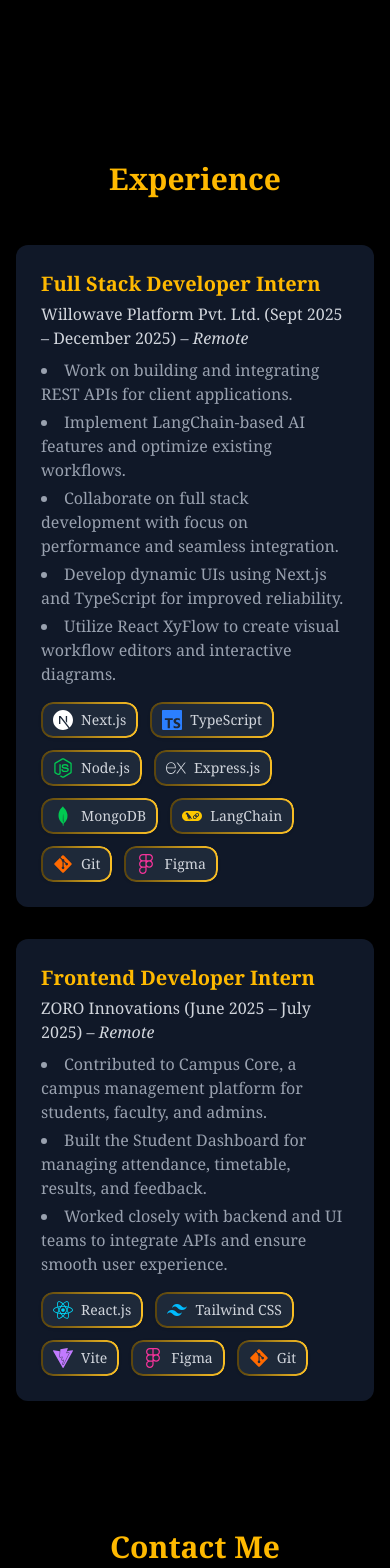
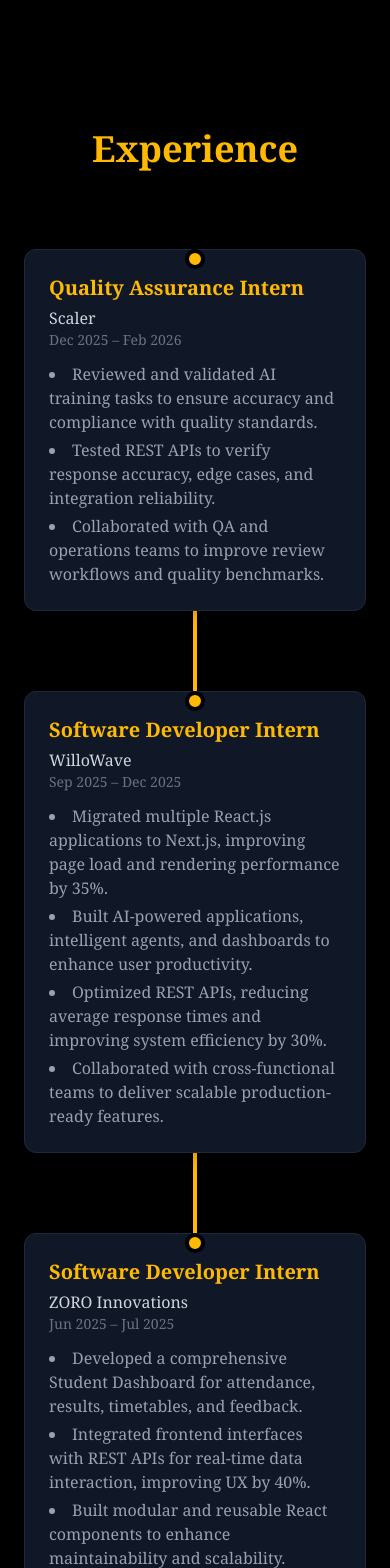
Before and after one commit to Avinash829/Portfolio, a React (Vite) app: page / in a window 390 px wide. Shown: the part 4080-5648 px from the top of the page. Built offline with nearby package versions, Linux system fonts and the light colour scheme.

Commit message:
experience and resume updated

```diff
--- a/package.json
+++ b/package.json
@@ -17,6 +17,7 @@
         "react": "^19.1.0",
         "react-dom": "^19.1.0",
         "react-icons": "^5.5.0",
+        "react-markdown": "^10.1.0",
         "react-simple-typewriter": "^5.0.1",
         "react-tsparticles": "^2.12.2",
         "tailwindcss": "^4.1.11",
--- a/src/components/Experience.jsx
+++ b/src/components/Experience.jsx
@@ -1,155 +1,102 @@
 import React from "react";
 import { motion } from "framer-motion";
-import { FaReact, FaNodeJs, FaGitAlt } from "react-icons/fa";
-import {
-    SiMongodb,
-    SiExpress,
-    SiTailwindcss,
-    SiVite,
-    SiFigma,
-    SiLangchain,
-    SiTypescript,
-    SiNextdotjs,
-} from "react-icons/si";
-import { TbTopologyStar3 } from "react-icons/tb"; // for React XyFlow (flow/network-like icon)
 
-// ✅ Experience Data
 const experiences = [
     {
-        role: "Full Stack Developer Intern",
-        company: "Willowave Platform Pvt. Ltd.",
-        duration: "Sept 2025 – December 2025",
-        type: "Remote",
-        description: [
-            "Work on building and integrating REST APIs for client applications.",
-            "Implement LangChain-based AI features and optimize existing workflows.",
-            "Collaborate on full stack development with focus on performance and seamless integration.",
-            "Develop dynamic UIs using Next.js and TypeScript for improved reliability.",
-            "Utilize React XyFlow to create visual workflow editors and interactive diagrams.",
-        ],
-        tools: [
-            { name: "Next.js", icon: <SiNextdotjs className="text-white" /> },
-            {
-                name: "TypeScript",
-                icon: <SiTypescript className="text-blue-500" />,
-            },
-            { name: "Node.js", icon: <FaNodeJs className="text-green-500" /> },
-            {
-                name: "Express.js",
-                icon: <SiExpress className="text-gray-300" />,
-            },
-            { name: "MongoDB", icon: <SiMongodb className="text-green-500" /> },
-            {
-                name: "LangChain",
-                icon: <SiLangchain className="text-yellow-400" />,
-            },
-            { name: "Git", icon: <FaGitAlt className="text-orange-500" /> },
-            { name: "Figma", icon: <SiFigma className="text-pink-500" /> },
+        role: "Quality Assurance Intern",
+        company: "Scaler",
+        duration: "Dec 2025 – Feb 2026",
+        points: [
+            "Reviewed and validated AI training tasks to ensure accuracy and compliance with quality standards.",
+            "Tested REST APIs to verify response accuracy, edge cases, and integration reliability.",
+            "Collaborated with QA and operations teams to improve review workflows and quality benchmarks.",
         ],
     },
     {
-        role: "Frontend Developer Intern",
+        role: "Software Developer Intern",
+        company: "WilloWave",
+        duration: "Sep 2025 – Dec 2025",
+        points: [
+            "Migrated multiple React.js applications to Next.js, improving page load and rendering performance by 35%.",
+            "Built AI-powered applications, intelligent agents, and dashboards to enhance user productivity.",
+            "Optimized REST APIs, reducing average response times and improving system efficiency by 30%.",
+            "Collaborated with cross-functional teams to deliver scalable production-ready features.",
+        ],
+    },
+    {
+        role: "Software Developer Intern",
         company: "ZORO Innovations",
-        duration: "June 2025 – July 2025",
-        type: "Remote",
-        description: [
-            "Contributed to Campus Core, a campus management platform for students, faculty, and admins.",
-            "Built the Student Dashboard for managing attendance, timetable, results, and feedback.",
-            "Worked closely with backend and UI teams to integrate APIs and ensure smooth user experience.",
-        ],
-        tools: [
-            { name: "React.js", icon: <FaReact className="text-cyan-400" /> },
-            {
-                name: "Tailwind CSS",
-                icon: <SiTailwindcss className="text-sky-400" />,
-            },
-            { name: "Vite", icon: <SiVite className="text-purple-400" /> },
-            { name: "Figma", icon: <SiFigma className="text-pink-500" /> },
-            { name: "Git", icon: <FaGitAlt className="text-orange-500" /> },
+        duration: "Jun 2025 – Jul 2025",
+        points: [
+            "Developed a comprehensive Student Dashboard for attendance, results, timetables, and feedback.",
+            "Integrated frontend interfaces with REST APIs for real-time data interaction, improving UX by 40%.",
+            "Built modular and reusable React components to enhance maintainability and scalability.",
         ],
     },
 ];
 
-const containerVariants = {
-    hidden: {},
-    show: {
-        transition: {
-            staggerChildren: 0.15,
-            delayChildren: 0.2,
-        },
-    },
-};
-
-const cardVariants = {
-    hidden: { opacity: 0, y: 40, scale: 0.95 },
-    show: {
-        opacity: 1,
-        y: 0,
-        scale: 1,
-        transition: { duration: 0.5, ease: "easeOut" },
-    },
-};
-
 const Experience = () => {
     return (
-        <section
-            id="experience"
-            className="py-16 px-4 sm:px-6 lg:px-20 bg-black text-white pt-28"
-        >
-            <div className="max-w-7xl mx-auto text-center">
-                <motion.h2
-                    initial={{ opacity: 0, y: 20 }}
+        <section className="bg-black text-white py-20 px-6">
+            <h2 className="text-4xl font-bold text-center text-amber-400 mb-20">
+                Experience
+            </h2>
+
+            <div className="relative max-w-5xl mx-auto">
+                {/* Vertical line */}
+                <div className="absolute left-1/2 top-0 w-1 h-full bg-gray-800 transform -translate-x-1/2">
+                    <motion.div
+                        className="w-full bg-amber-400 origin-top"
+                        style={{ height: "100%" }}
+                        initial={{ scaleY: 0 }}
+                        whileInView={{ scaleY: 1 }}
+                        transition={{ duration: 1.2, ease: "easeOut" }}
+                    />
+                </div>
+
+                {/* Timeline items */}
+                <div className="space-y-20">
+                    {experiences.map((exp, index) => {
+                        const isLeft = index % 2 === 0;
+
+                        return (
+                            <motion.div
+                                key={index}
+                                initial={{ opacity: 0, y: 80 }}
                                 whileInView={{ opacity: 1, y: 0 }}
                                 transition={{ duration: 0.6 }}
-                    viewport={{ once: true }}
-                    className="text-3xl sm:text-4xl font-bold mb-12 text-amber-400"
+                                viewport={{ once: true, margin: "-100px" }}
+                                className={`relative flex ${
+                                    isLeft ? "justify-start" : "justify-end"
+                                }`}
                             >
-                    Experience
-                </motion.h2>
+                                {/* Dot */}
+                                <div className="absolute left-1/2 transform -translate-x-1/2 w-5 h-5 bg-amber-400 rounded-full border-4 border-black z-10" />
 
-                <motion.div
-                    variants={containerVariants}
-                    initial="hidden"
-                    whileInView="show"
-                    viewport={{ once: true, amount: 0.2 }}
-                    className="grid grid-cols-1 md:grid-cols-2 gap-8"
-                >
-                    {experiences.map((exp, index) => (
-                        <motion.div
-                            key={index}
-                            variants={cardVariants}
-                            className="p-6 bg-gray-900 rounded-xl shadow-md hover:-translate-y-2 transition-all duration-300 border border-transparent hover:border-amber-400 text-left"
-                        >
-                            <h3 className="text-xl font-semibold text-amber-400 mb-1">
+                                {/* Card */}
+                                <div className="w-full md:w-[45%] bg-gray-900 p-6 rounded-xl shadow-lg border border-gray-800 hover:border-amber-400 transition">
+                                    <h3 className="text-xl font-semibold text-amber-400">
                                         {exp.role}
                                     </h3>
-                            <p className="text-gray-300 mb-2">
-                                {exp.company} ({exp.duration}) –{" "}
-                                <span className="italic">{exp.type}</span>
+
+                                    <p className="text-gray-300 mt-1">
+                                        {exp.company}
                                     </p>
-                            <ul className="list-disc list-inside text-gray-400 mb-4 space-y-1">
-                                {exp.description.map((point, i) => (
-                                    <li key={i}>{point}</li>
+
+                                    <p className="text-sm text-gray-500 mb-3">
+                                        {exp.duration}
+                                    </p>
+
+                                    <ul className="list-disc list-inside text-gray-400 space-y-1">
+                                        {exp.points.map((p, i) => (
+                                            <li key={i}>{p}</li>
                                         ))}
                                     </ul>
-                            <div className="flex flex-wrap gap-3 mt-2">
-                                {exp.tools.map((tool, i) => (
-                                    <div
-                                        key={i}
-                                        className="glow-border flex items-center gap-2 bg-gray-800 px-3 py-2 rounded-lg shadow hover:shadow-lg transition"
-                                    >
-                                        <span className="text-xl">
-                                            {tool.icon}
-                                        </span>
-                                        <span className="text-sm text-gray-300">
-                                            {tool.name}
-                                        </span>
-                                    </div>
-                                ))}
                                 </div>
                             </motion.div>
-                    ))}
-                </motion.div>
+                        );
+                    })}
+                </div>
             </div>
         </section>
     );
```
Also changed, not shown: src/components/AvinashAssistant.jsx (+44 -7 lines), 2 other files (tests, documents, lock files or other folders). Lines whose indentation alone changed are shown as unchanged.
